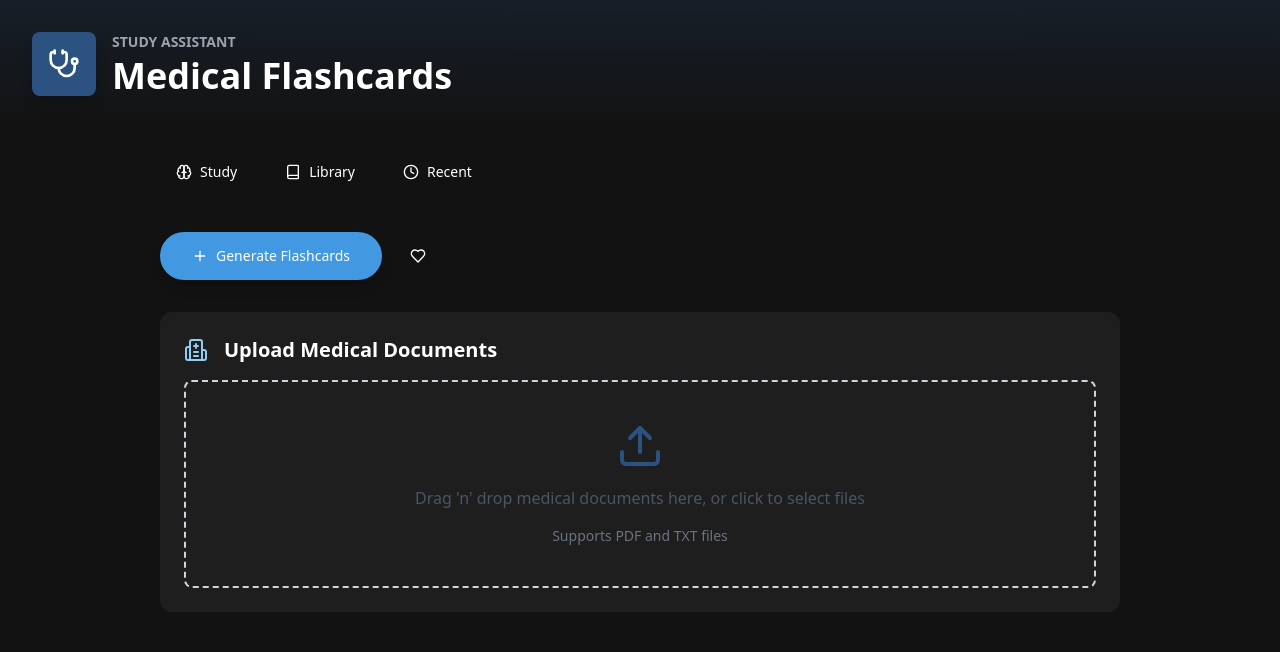
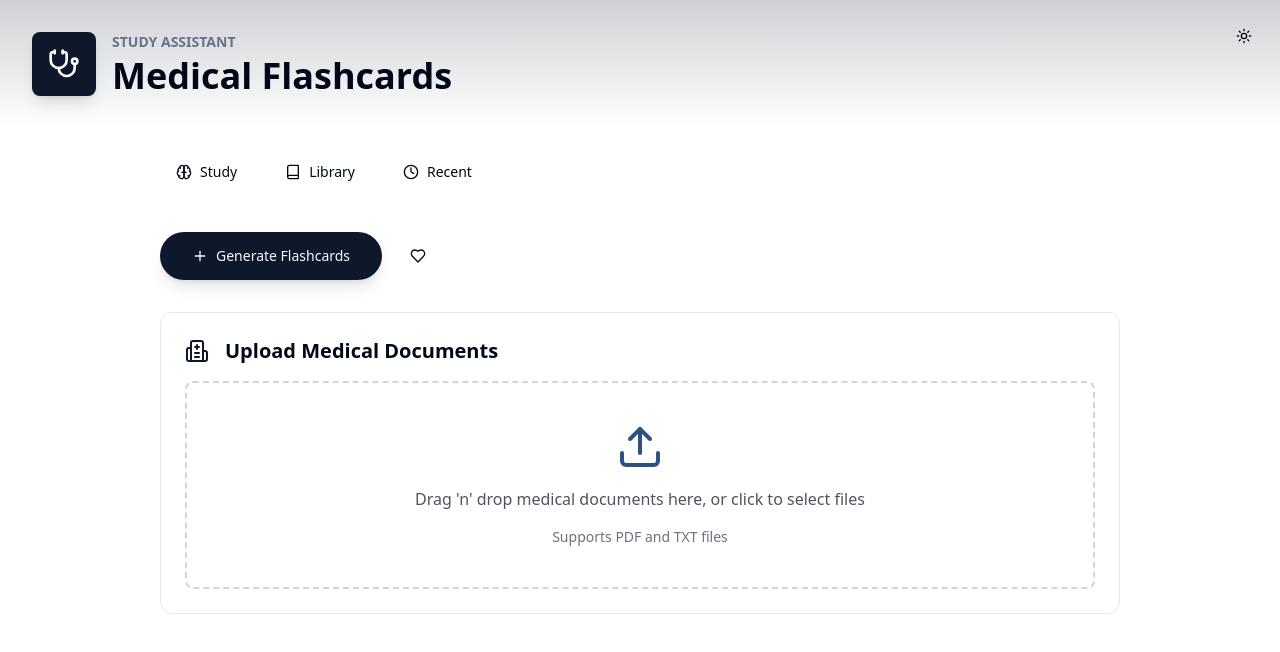
Before and after one commit to VespianRex/cardgenius, a React (Vite) app: page / in a window 1280 px wide. Shown: the top 652 px of the page. Built offline with nearby package versions, Linux system fonts and the light colour scheme.

Commit message:
Implement UI Enhancements
Added important UI components and features to improve the user experience in the application. Further refinements and adjustments may be necessary as development continues.
[skip gpt_engineer]

```diff
--- a/src/components/Flashcard.tsx
+++ b/src/components/Flashcard.tsx
@@ -19,23 +19,23 @@ export const Flashcard = ({ front, back, onFlip }: FlashcardProps) => {
   return (
     <div className="perspective-1000 w-full max-w-2xl mx-auto">
       <Card
-        className={`p-8 cursor-pointer transition-all duration-500 transform bg-white/5 border-white/10 hover:bg-white/10
-          ${isFlipped ? 'rotate-y-180' : ''} min-h-[200px] flex items-center justify-center relative group`}
+        className={`p-8 cursor-pointer transition-all duration-500 transform bg-card hover:bg-accent
+          ${isFlipped ? 'rotate-y-180' : ''} min-h-[200px] flex items-center justify-center relative group border`}
         onClick={handleFlip}
       >
         <div
-          className={`text-xl text-center text-white absolute inset-0 flex items-center justify-center p-6 backface-hidden transition-opacity duration-500
+          className={`text-xl text-center text-card-foreground absolute inset-0 flex items-center justify-center p-6 backface-hidden transition-opacity duration-500
             ${isFlipped ? 'opacity-0' : 'opacity-100'}`}
         >
           {front}
         </div>
         <div
-          className={`text-xl text-center text-white absolute inset-0 flex items-center justify-center p-6 backface-hidden transition-opacity duration-500 rotate-y-180
+          className={`text-xl text-center text-card-foreground absolute inset-0 flex items-center justify-center p-6 backface-hidden transition-opacity duration-500 rotate-y-180
             ${isFlipped ? 'opacity-100' : 'opacity-0'}`}
         >
           {back}
         </div>
-        <div className="absolute bottom-4 left-0 right-0 text-center text-sm text-gray-400 opacity-0 group-hover:opacity-100 transition-opacity">
+        <div className="absolute bottom-4 left-0 right-0 text-center text-sm text-muted-foreground opacity-0 group-hover:opacity-100 transition-opacity">
           Click to flip
         </div>
       </Card>
--- /dev/null
+++ b/src/components/ThemeToggle.tsx
@@ -0,0 +1,31 @@
+import { Moon, Sun } from "lucide-react";
+import { Button } from "@/components/ui/button";
+import { useTheme } from "next-themes";
+import { useEffect, useState } from "react";
+
+export const ThemeToggle = () => {
+  const { theme, setTheme } = useTheme();
+  const [mounted, setMounted] = useState(false);
+
+  useEffect(() => {
+    setMounted(true);
+  }, []);
+
+  if (!mounted) return null;
+
+  return (
+    <Button
+      variant="ghost"
+      size="icon"
+      onClick={() => setTheme(theme === "light" ? "dark" : "light")}
+      className="fixed top-4 right-4 rounded-full hover:bg-white/10 transition-colors"
+      title={`Switch to ${theme === "light" ? "dark" : "light"} mode`}
+    >
+      {theme === "light" ? (
+        <Moon className="h-5 w-5" />
+      ) : (
+        <Sun className="h-5 w-5" />
+      )}
+    </Button>
+  );
+};
--- a/src/pages/Index.tsx
+++ b/src/pages/Index.tsx
@@ -3,6 +3,7 @@ import { Button } from "@/components/ui/button";
 import { FileUpload } from "@/components/FileUpload";
 import { FlashcardSection } from "@/components/FlashcardSection";
 import { Brain, Book, Clock, Plus, Heart, Stethoscope, Hospital } from "lucide-react";
+import { ThemeToggle } from "@/components/ThemeToggle";
 
 const Index = () => {
   const [showFlashcards, setShowFlashcards] = useState(false);
@@ -43,15 +44,17 @@ const Index = () => {
   ];
 
   return (
-    <div className="min-h-screen bg-[#121212] text-white">
+    <div className="min-h-screen bg-background text-foreground transition-colors duration-300">
+      <ThemeToggle />
+
       {/* Header section */}
-      <header className="bg-gradient-to-b from-medical-primary/20 to-[#121212] p-8">
+      <header className="bg-gradient-to-b from-primary/20 to-background p-8">
         <div className="flex items-center gap-4">
-          <div className="p-4 bg-medical-primary rounded-lg shadow-lg">
-            <Stethoscope className="w-8 h-8 text-white" />
+          <div className="p-4 bg-primary rounded-lg shadow-lg">
+            <Stethoscope className="w-8 h-8 text-primary-foreground" />
           </div>
           <div>
-            <h2 className="text-sm font-bold uppercase text-gray-400">Study Assistant</h2>
+            <h2 className="text-sm font-bold uppercase text-muted-foreground">Study Assistant</h2>
             <h1 className="text-4xl font-bold mt-1">Medical Flashcards</h1>
           </div>
         </div>
@@ -60,15 +63,15 @@ const Index = () => {
       <main className="max-w-5xl mx-auto px-8 py-6">
         {/* Navigation pills */}
         <nav className="flex gap-4 mb-8 overflow-x-auto pb-2">
-          <Button variant="ghost" className="rounded-full hover:bg-white/10 gap-2 min-w-fit">
+          <Button variant="ghost" className="rounded-full hover:bg-accent gap-2 min-w-fit">
             <Brain className="w-4 h-4" />
             Study
           </Button>
-          <Button variant="ghost" className="rounded-full hover:bg-white/10 gap-2 min-w-fit">
+          <Button variant="ghost" className="rounded-full hover:bg-accent gap-2 min-w-fit">
             <Book className="w-4 h-4" />
             Library
           </Button>
-          <Button variant="ghost" className="rounded-full hover:bg-white/10 gap-2 min-w-fit">
+          <Button variant="ghost" className="rounded-full hover:bg-accent gap-2 min-w-fit">
             <Clock className="w-4 h-4" />
             Recent
           </Button>
@@ -79,7 +82,7 @@ const Index = () => {
           {!showFlashcards && (
             <Button
               onClick={() => setShowFlashcards(true)}
-              className="bg-medical-secondary hover:bg-medical-secondary/90 text-white rounded-full px-8 py-6 gap-2 shadow-lg transition-transform hover:scale-105"
+              className="bg-primary hover:bg-primary/90 text-primary-foreground rounded-full px-8 py-6 gap-2 shadow-lg transition-transform hover:scale-105"
             >
               <Plus className="w-5 h-5" />
               Generate Flashcards
@@ -88,7 +91,7 @@ const Index = () => {
           <Button
             variant="ghost"
             size="icon"
-            className="rounded-full hover:bg-white/10 transition-colors"
+            className="rounded-full hover:bg-accent transition-colors"
           >
             <Heart className="w-6 h-6" />
           </Button>
@@ -96,9 +99,9 @@ const Index = () => {
 
         <div className="space-y-8">
           {/* Upload section */}
-          <div className="bg-white/5 rounded-xl p-6 hover:bg-white/10 transition-colors">
+          <div className="bg-card rounded-xl p-6 hover:bg-accent/50 transition-colors border">
             <div className="flex items-center gap-4 mb-4">
-              <Hospital className="w-6 h-6 text-medical-accent" />
+              <Hospital className="w-6 h-6 text-primary" />
               <h2 className="text-xl font-bold">Upload Medical Documents</h2>
             </div>
             <FileUpload />
```
